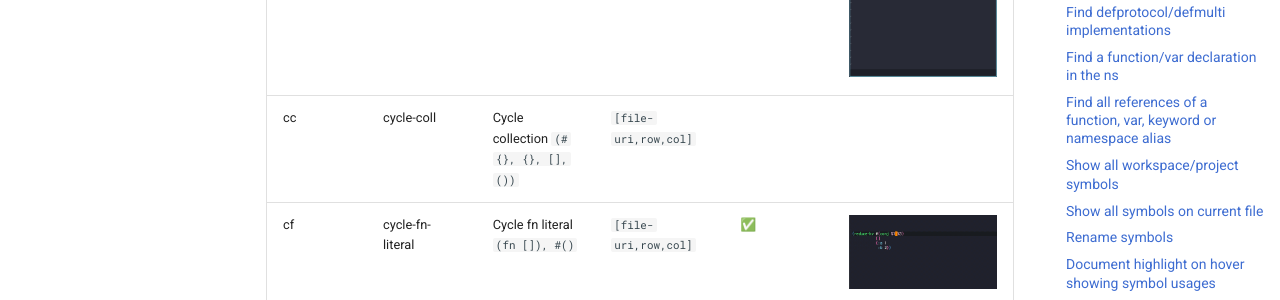
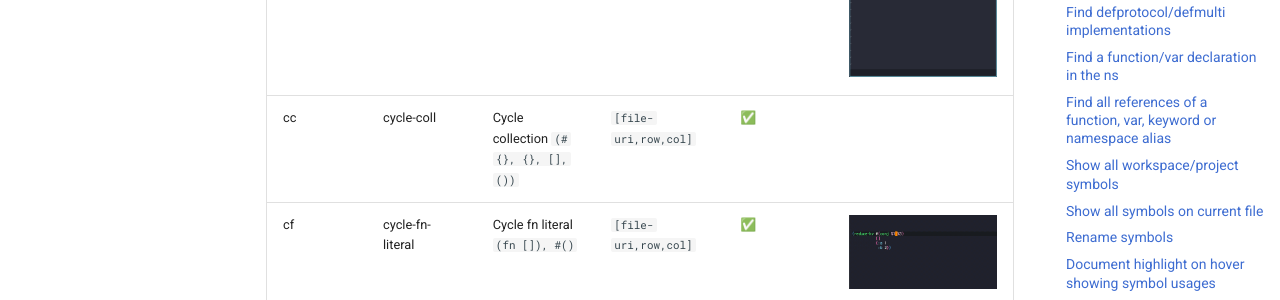
Before and after one commit to clojure-lsp/clojure-lsp, an MkDocs documentation site: the page built from docs/features.md, in a window 1280 px wide and 900 px high, scrolled down 10095 px. Shown: the part 150-450 px from the top of the window. Built offline with MkDocs 1.6.1 and Material for MkDocs 9.7.7, drawn with Linux system fonts in a browser that asks for light colours; comment, search, counter and statistics services are not loaded.

Commit message:
Update docs/features.md
Co-authored-by: Eric Dallo <ercdll1337@gmail.com>

```diff
--- a/docs/features.md
+++ b/docs/features.md
@@ -392,7 +392,7 @@ Arguments:
 | ai       | add-import-to-namespace | Add import to namespace                | `[file-uri,row,col[,name]]`                      | ✅                         | <img src="../images/features/add-common-import.gif" width=360>       |
 | am       | add-missing-libspec     | Add missing require                    | `[file-uri,row,col]`                             | ✅                         | <img src="../images/features/add-missing-require.gif" width=360>     |
 | as       | add-require-suggestion  | Add require suggestion                 | `[file-uri,row,col,ns,alias,refer]`              | ✅                         | <img src="../images/features/add-alias-suggestion.gif" width=360>    |
-| cc       | cycle-coll              | Cycle collection `(#{}, {}, [], ())`   | `[file-uri,row,col]`                             |                           |                                                                      |
+| cc       | cycle-coll              | Cycle collection `(#{}, {}, [], ())`   | `[file-uri,row,col]`                             |      ✅                   |                                                                      |
 | cf       | cycle-fn-literal        | Cycle fn literal `(fn []), #()`        | `[file-uri,row,col]`                             | ✅                         | <img src="../images/features/cycle-fn-literal.gif" width=480>        |
 | cn       | clean-ns                | Clean namespace                        | `[file-uri,row,col]`                             | ✅                         | <img src="../images/features/clean-ns.gif" width=360>                |
 | cp       | cycle-privacy           | Cycle privacy of def/defn              | `[file-uri,row,col]`                             | ✅                         |                                                                      |
```
